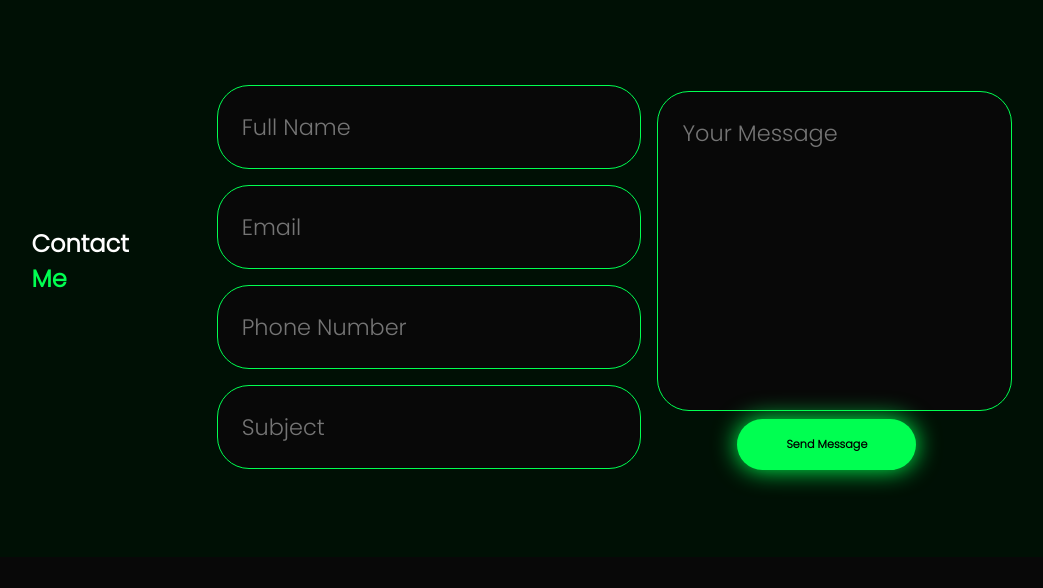
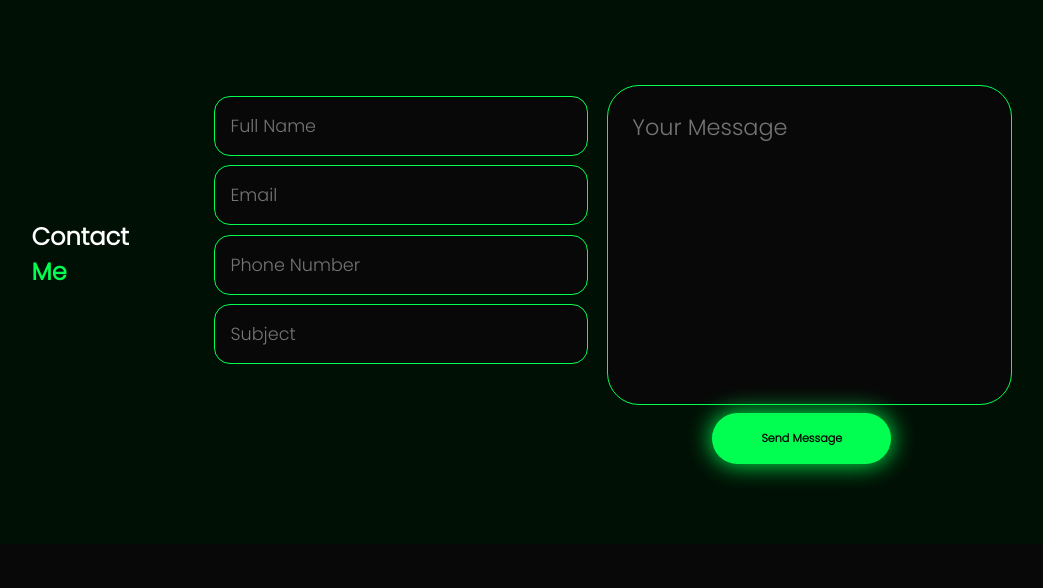
Before and after one commit to Muhammad-Abdalla/Hamadh-Portfolio, a plain HTML site: page index.html in a window 1280 px wide. Shown: the part 2244-2832 px from the top of the page, without its empty margins (122-1165 px from the left). Drawn offline with nearby package versions, Linux system fonts and the light colour scheme.

Commit message:
index.css

```diff
--- a/index.css
+++ b/index.css
@@ -291,7 +291,6 @@ header img:hover{
     margin: 5rem 0;
     text-align: center;
 }
-.contact form .input-box input,
 .contact form textarea{
     width: 100%;
     padding: 1.5rem;
@@ -302,6 +301,20 @@ header img:hover{
     border: 0.8px solid var(--main-color);
     margin: 0.5rem;
     resize:none;
+}
+.input-group{
+    margin-bottom: 5rem;
+}
+.input-box input{
+    width: 100%;
+    padding:  1rem;
+    font-size: 1.1rem;
+    color: var(--text-color);
+    background: var(--bg-color);
+    border-radius: 1rem;
+    margin: 0.3rem;
+    resize:none;
+    border: 0.1rem solid var(--main-color);
 }
 textarea{
     height: 20rem;
@@ -470,4 +483,16 @@ textarea{
 }
     TRAINING THE MEDIA QUERIES WITH CSS
     MEDIA QUERIES HELP CREATE RESPONSIVE PAGES
+    @media(max-width:1024px){
+        body{
+            height: 10rem;
+            position: absolute;
+            margin: 10rem 0;
+            text-align: center;
+            display: flex;
+            flex-direction: column-reverse;
+            align-items: flex-end;
+            };
+    };
+
 */
```
